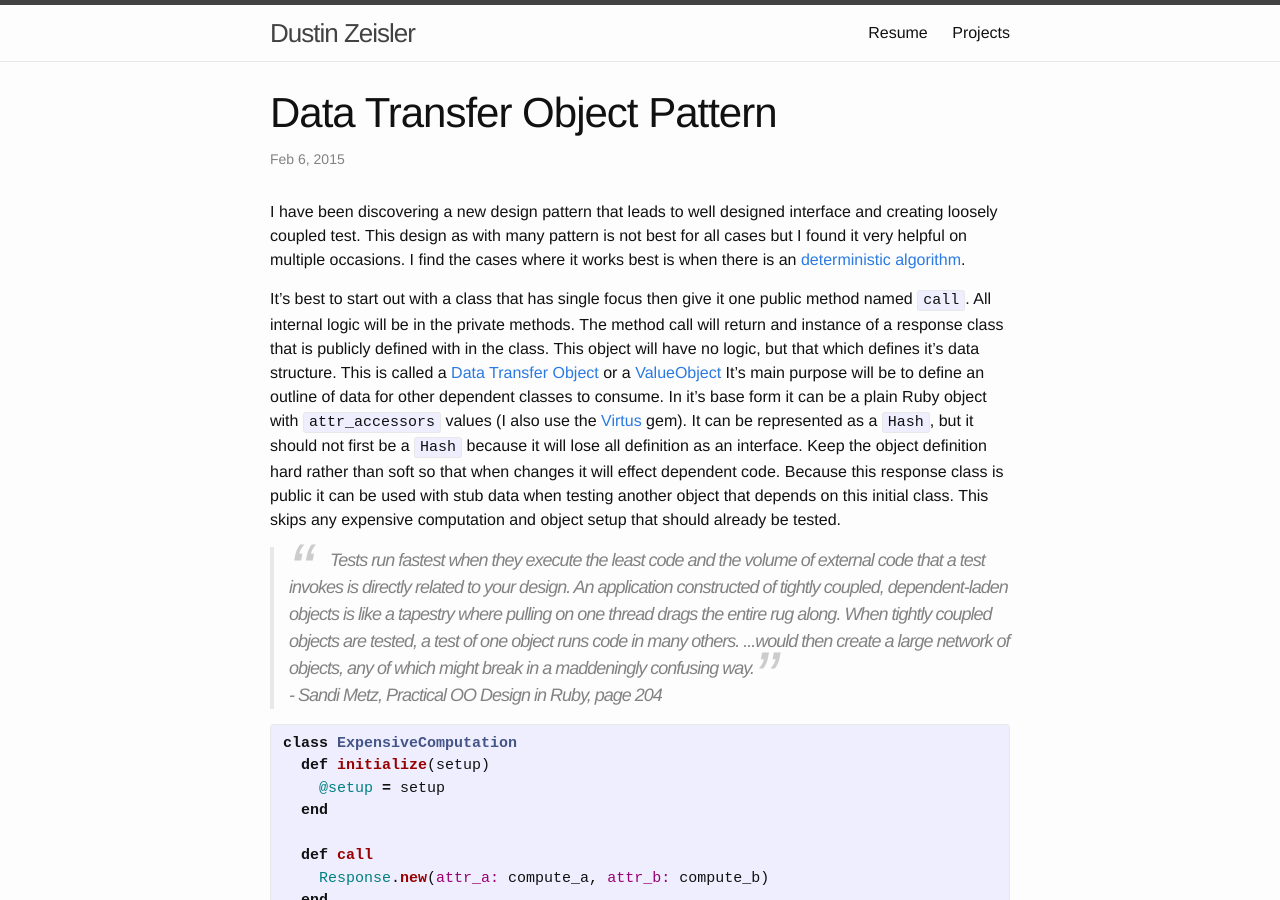
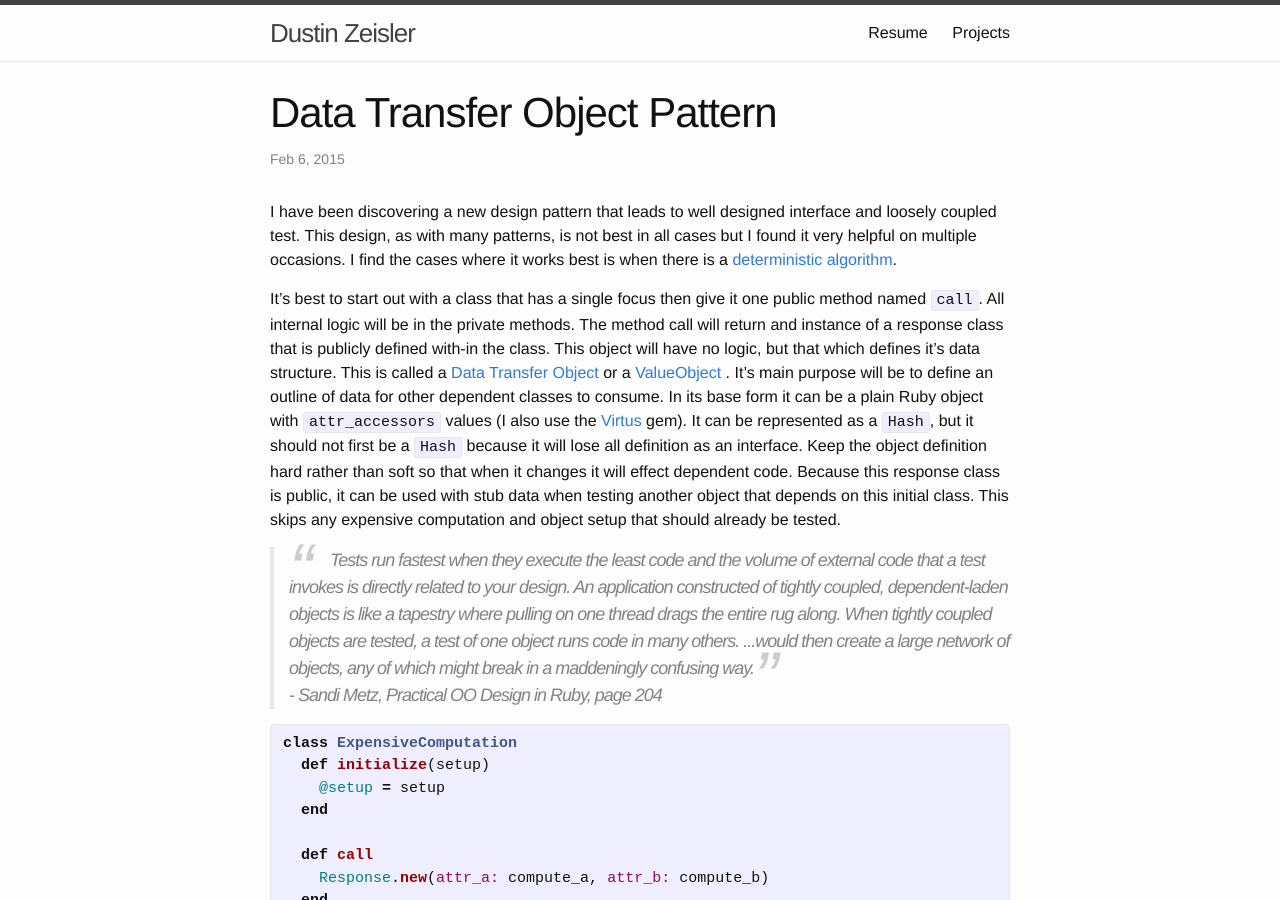
Before and after one commit to zeisler/zeisler.github.io, a Jekyll site: the page built from _posts/2015-02-06-data-transfer-object-pattern.md, in a window 1280 px wide and 900 px high. Built offline with Jekyll 4.4.1, drawn with Linux system fonts in a browser that asks for light colours; comment, search, counter and statistics services are not loaded; some of the changed text lies outside the part shown.

Commit message:
post edits to data-transfer-object-pattern"

```diff
--- a/_posts/2015-02-06-data-transfer-object-pattern.md
+++ b/_posts/2015-02-06-data-transfer-object-pattern.md
@@ -7,11 +7,11 @@ comments: true
 ---
 
 
-I have been discovering a new design pattern that leads to well designed interface and creating loosely coupled test. This design as with many pattern is not best for all cases but I found it very helpful on multiple occasions. I find the cases where it works best is when there is an [deterministic algorithm](http://en.wikipedia.org/wiki/Deterministic_algorithm).
+I have been discovering a new design pattern that leads to well designed interface and loosely coupled test. This design, as with many patterns, is not best in all cases but I found it very helpful on multiple occasions. I find the cases where it works best is when there is a [deterministic algorithm](http://en.wikipedia.org/wiki/Deterministic_algorithm).
 
-It's best to start out with a class that has single focus then give it one public method named `call`. All internal logic will be in the private methods. The method call will return and instance of a response class that is publicly defined with in the class. This object will have no logic, but that which defines it's data structure. This is called a [Data Transfer Object
+It's best to start out with a class that has a single focus then give it one public method named `call`. All internal logic will be in the private methods. The method call will return and instance of a response class that is publicly defined with-in the class. This object will have no logic, but that which defines it's data structure. This is called a [Data Transfer Object
 ](http://martinfowler.com/eaaCatalog/dataTransferObject.html) or a [ValueObject
-](http://martinfowler.com/bliki/ValueObject.html) It's main purpose will be to define an outline of data for other dependent classes to consume. In it’s base form it can be a plain Ruby object with `attr_accessors` values (I also use the [Virtus](https://github.com/solnic/virtus) gem). It can be represented as a `Hash`, but it should not first be a `Hash` because it will lose all definition as an interface. Keep the object definition hard rather than soft so that when changes it will effect dependent code. Because this response class is public it can be used with stub data when testing another object that depends on this initial class. This skips any expensive computation and object setup that should already be tested.
+](http://martinfowler.com/bliki/ValueObject.html). It's main purpose will be to define an outline of data for other dependent classes to consume. In its base form it can be a plain Ruby object with `attr_accessors` values (I also use the [Virtus](https://github.com/solnic/virtus) gem). It can be represented as a `Hash`, but it should not first be a `Hash` because it will lose all definition as an interface. Keep the object definition hard rather than soft so that when it changes it will effect dependent code. Because this response class is public, it can be used with stub data when testing another object that depends on this initial class. This skips any expensive computation and object setup that should already be tested.
 
 <blockquote><p>Tests run fastest when they execute the least code and the volume of external code that a test invokes is directly related to your design. An application constructed of tightly coupled, dependent-laden objects is like a tapestry where pulling on one thread drags the entire rug along. When tightly coupled objects are tested, a test of one object runs code in many others. ...would then create a large network of objects, any of which might break in a maddeningly confusing way.</p>- Sandi Metz, Practical OO Design in Ruby, page 204</blockquote>
 
@@ -59,7 +59,7 @@ RSpec.describe OtherClass do
 end
 {% endhighlight %}
 
-And make sure you turn on [Rspec's verify double](https://relishapp.com/rspec/rspec-mocks/docs/verifying-doubles) feature, this will ensure that stubbing out the class's call method will not create mock drift and take heed Sandi Metz warning about this case.
+And make sure you turn on [Rspec's verify double](https://relishapp.com/rspec/rspec-mocks/docs/verifying-doubles) feature, this will ensure that stubbing out the class's call method will not create mock drift and take heed Sandi Metz warning in this case.
 
 <blockquote><p>You have created an alternate universe, one in which tests cheerfully report that all is well despite the fact that the application is manifestly incorrect. The possibility of creating this universe is what causes some to warn that stubbing (and mocking) makes for brittle tests. However, as is always true, the fault here is with the programmer, not the tool. Writing better code requires understanding the root cause of this problem, which in turn necessitates a closer look at its components.</p>- Sandi Metz, Practical OO Design in Ruby, page 211</blockquote>
 
@@ -85,7 +85,7 @@ RSpec.describe OtherClass do
 end
 {% endhighlight %}
 
-In this case I know that the data structure coming from the `ExpensiveComputation`'s `Response` class is stubbed correctly, but what I have missed is the interface to `ExpensiveComputation`. See I have forgotten to given the needed arguments to `ExpensiveComputation`'s initializer. Because I have not tested the link to the classes interface but instead stubbed over it I get "test-passing-code-failing".
+In this case I know that the data structure coming from the `ExpensiveComputation`'s `Response` class is stubbed correctly, but what I have missed is the interface to `ExpensiveComputation`. See, I have forgotten to given the needed arguments to `ExpensiveComputation`'s initializer. Because I have not tested the link to the classes interface, but instead stubbed over it, I get "test-passing-code-failing".
 
 ### Dependency Injection
 {% highlight ruby %}
@@ -120,10 +120,12 @@ RSpec.describe OtherClass do
 end
 {% endhighlight %}
 
-Now I have a double that represents the interface of `ExpensiveComputation` what happens when the interface changes? Sadly this is another case of "test-passing-code-failing". The solution to this is to create a test the defines `ExpensiveComputation`'s interface and test both the real object and the fake, while this may be the right choice for some cases I find it to be extra unneeded code.
+Now I have a double that represents the interface of `ExpensiveComputation`. What happens when the interface changes? Sadly, this is another case of "test-passing-code-failing". The solution to this is to create a test that defines `ExpensiveComputation`'s interface and test both the real object and the fake. While this may be the right choice for some cases ,I find it to be extra unnecessary code.
 
 ###The Class as the interface
-The solution is to use the class's definition as the interface. To accomplish this it's best that the initializer do no work but setup instance variables so that it can be initialized easily with sub data. Use the data transfer pattern or just stub methods on the instance using RSpec verify double feature. Limitations of RSpec verify feature is that it is not verify method parameters. With this its good to use the real initializer do most of the work and only take parameters in the instances methods if absolutely necessary, this is good design principal for OO anyways.
+The solution is to use the class's definition as the interface. To accomplish this, it's best that the initializer do no work but only setup instance variables so that it can be initialized easily with sub data. Use the data transfer pattern or just stub methods on the instance using RSpec verify double feature. Limitations of RSpec verify feature is that it does not verify method parameters. With this its good to use the real initializer to do most of the work and only take parameters in the instances methods, if absolutely necessary. This is good design principal for OO anyways.
+
+I have only been using this pattern for a short time am interested in knowing what others experiences are with the Data Transfer Object pattern.
 
 
 ####Additional Info
```
